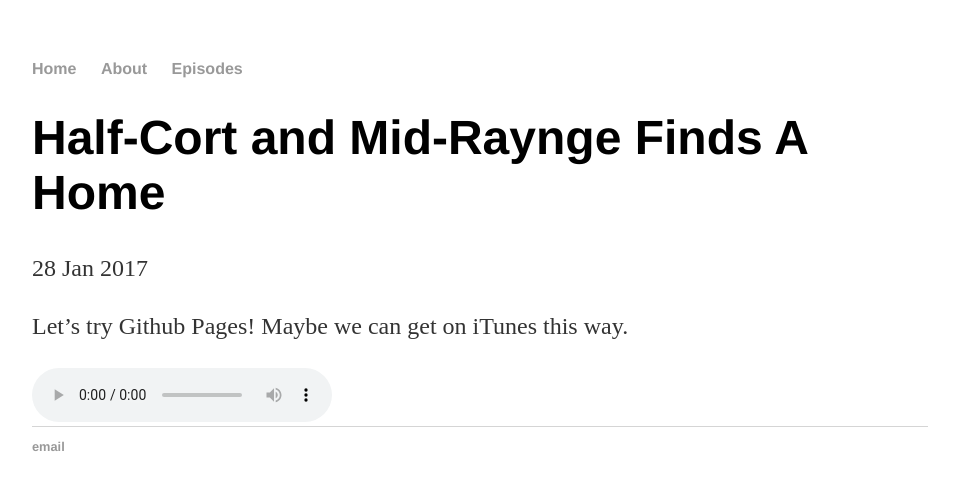
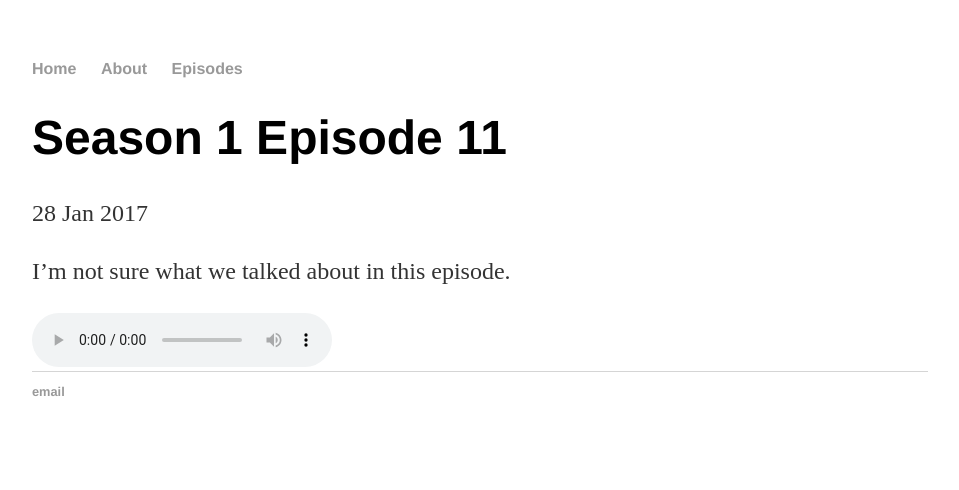
Before and after one commit to cschoonover/old-cschoonover.github.io, a Jekyll site: the page built from _posts/2017-01-28-Welcome.md, in a window 1280 px wide. Shown: the top 490 px of the page, without its empty margins (160-1119 px from the left). Built offline with Jekyll 4.4.1, drawn with Linux system fonts in a browser that asks for light colours.

Commit message:
Update 2017-01-28-Welcome.md

```diff
--- a/_posts/2017-01-28-Welcome.md
+++ b/_posts/2017-01-28-Welcome.md
@@ -1,7 +1,8 @@
 ---
 layout: post
-title: "Half-Cort and Mid-Raynge Finds A Home"
+title: "Season 1 Episode 11"
 date: 2017-01-28
+aac_asset_link: "https://s3-us-west-2.amazonaws.com/hcmr/hcmrSeason1Episode11.mp3"
 ---
 
-Let's try Github Pages! Maybe we can get on iTunes this way.
+I'm not sure what we talked about in this episode.
```
